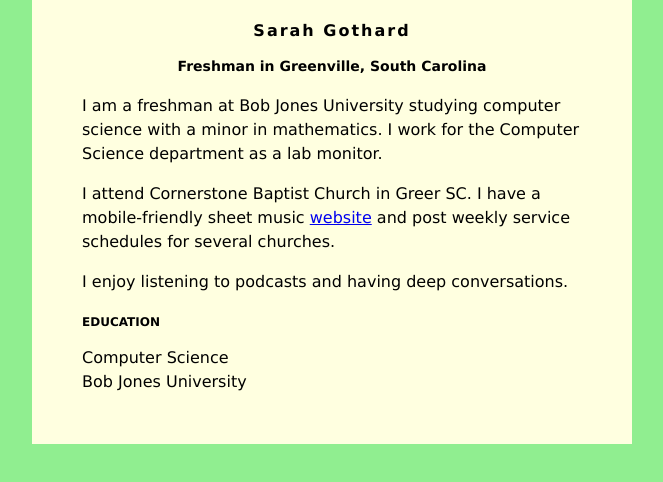
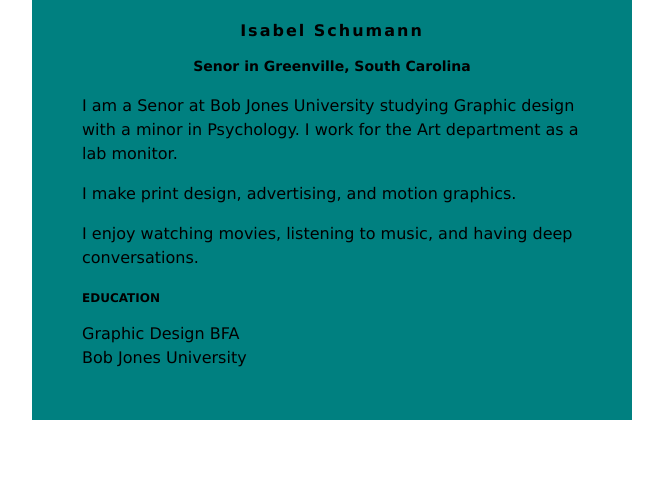
Before and after one commit to IzzyStar/IzzyStar.github.io, a plain HTML site: page index.html in a window 1280 px wide. Shown: the whole page, without its empty margins (308-971 px from the left). Drawn offline with Linux system fonts and the light colour scheme.

Commit message:
Update index.html

```diff
--- a/index.html
+++ b/index.html
@@ -2,11 +2,11 @@
 <head>
 <style>
 body {
-    background: lightgreen;
+    background: white;
     font-family: Verdana;
 }
 #content {
-    background: lightyellow;
+    background: teal;
     min-width: 200px;
     max-width: 500px;
     padding: 50px;
@@ -30,21 +30,19 @@ h3 {
 </head>
 <body>
     <div id="content">
-        <h1>Sarah Gothard</h1>
-        <h2>Freshman in Greenville, South Carolina</h2>
+        <h1>Isabel Schumann</h1>
+        <h2>Senor in Greenville, South Carolina</h2>
 
-         <p>I am a freshman at Bob Jones University studying computer science with a minor in
-            mathematics. I work for the Computer Science department as a lab monitor.</p>
+         <p>I am a Senor at Bob Jones University studying Graphic design with a minor in
+            Psychology. I work for the Art department as a lab monitor.</p>
          <p>
-            I attend Cornerstone Baptist Church in Greer SC. I have a mobile-friendly
-            sheet music <a href="https://mobilehymns.org/">website</a> and post weekly service
-            schedules for several churches.
+            I make print design, advertising, and motion graphics.
          </p>
          <p>
-            I enjoy listening to podcasts and having deep conversations.
+            I enjoy watching movies, listening to music, and having deep conversations.
          </p>
         <h3>EDUCATION</h3>
-        Computer Science<br />
+        Graphic Design BFA <br />
         Bob Jones University
     </div>
 
```
